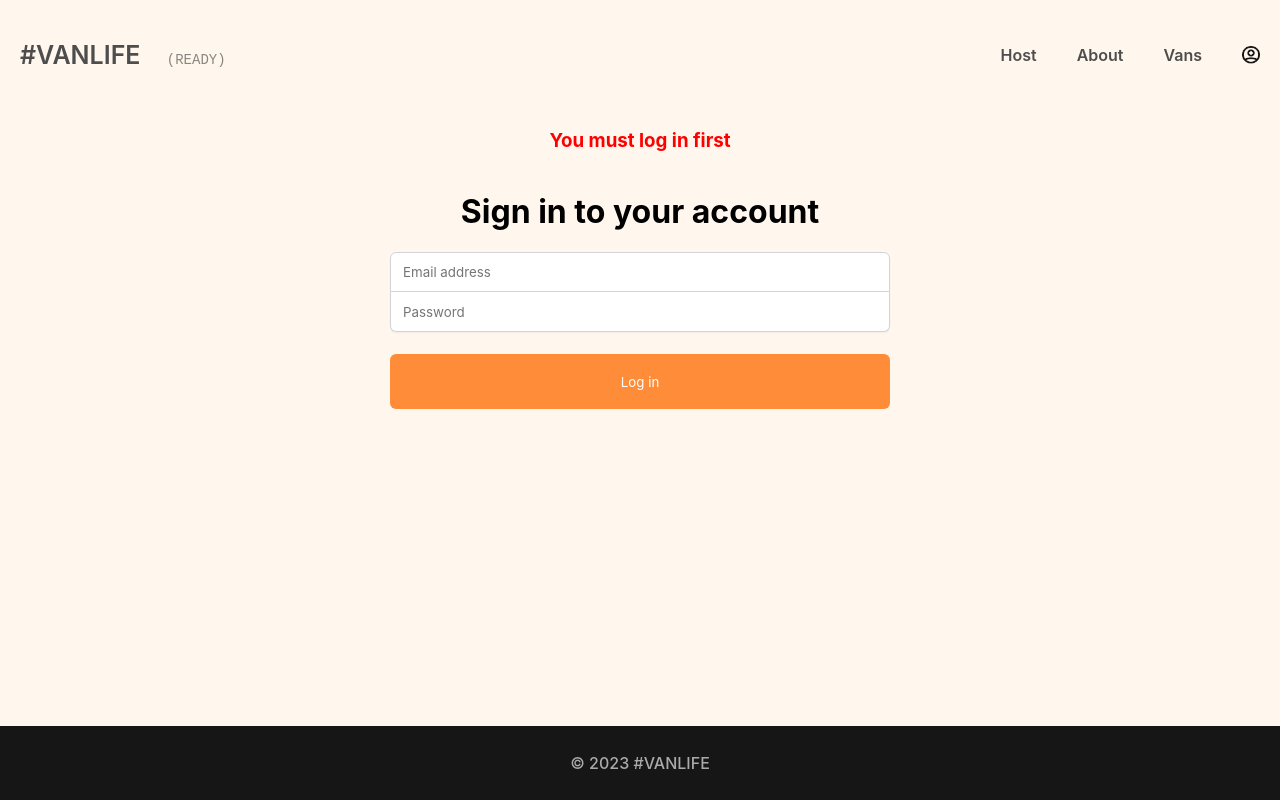
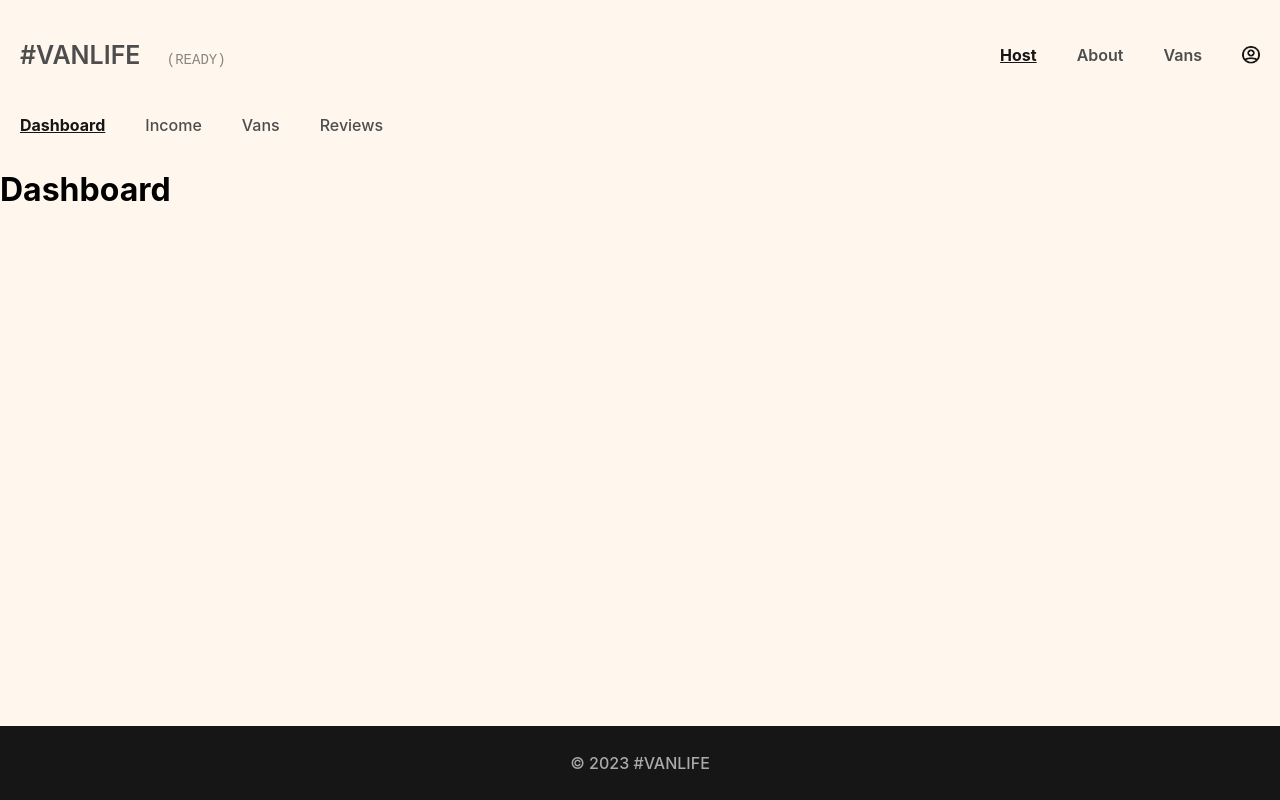
Before and after one commit to Tamxaun/react-router-6, a React (Vite) app: page /host in a window 1280 px wide. Before the commit this address led to /login. Built offline with nearby package versions, Linux system fonts and the light colour scheme; sample sign-in values are in the browser's storage; what miragejs would draw is missing.

Commit message:
⚙️chore(AuthRequired) update AuthRequired component to use react-router-dom's useLocation hook 🚀feat(AuthRequired) add from property to login redirect state 🛠️refactor(AuthRequired) change authenticated variable to isLoggedIn

```diff
--- a/src/components/AuthRequired/AuthRequired.tsx
+++ b/src/components/AuthRequired/AuthRequired.tsx
@@ -1,16 +1,18 @@
 import React from 'react';
-import { Navigate, Outlet } from 'react-router-dom';
+import { Navigate, Outlet, useLocation } from 'react-router-dom';
 
 import { AuthRequiredProps } from '.';
 
 export const AuthRequired: React.FC<AuthRequiredProps> = () => {
-   const authenticated = false;
+   const location = useLocation();
 
-   if (!authenticated) {
+   const isLoggedIn = localStorage.getItem('isLoggedIn');
+
+   if (!isLoggedIn) {
       return (
          <Navigate
             to="/login"
-            state={{ message: 'You must log in first' }}
+            state={{ from: location.pathname, message: 'You must log in first' }}
             replace={true}
          />
       );
```
